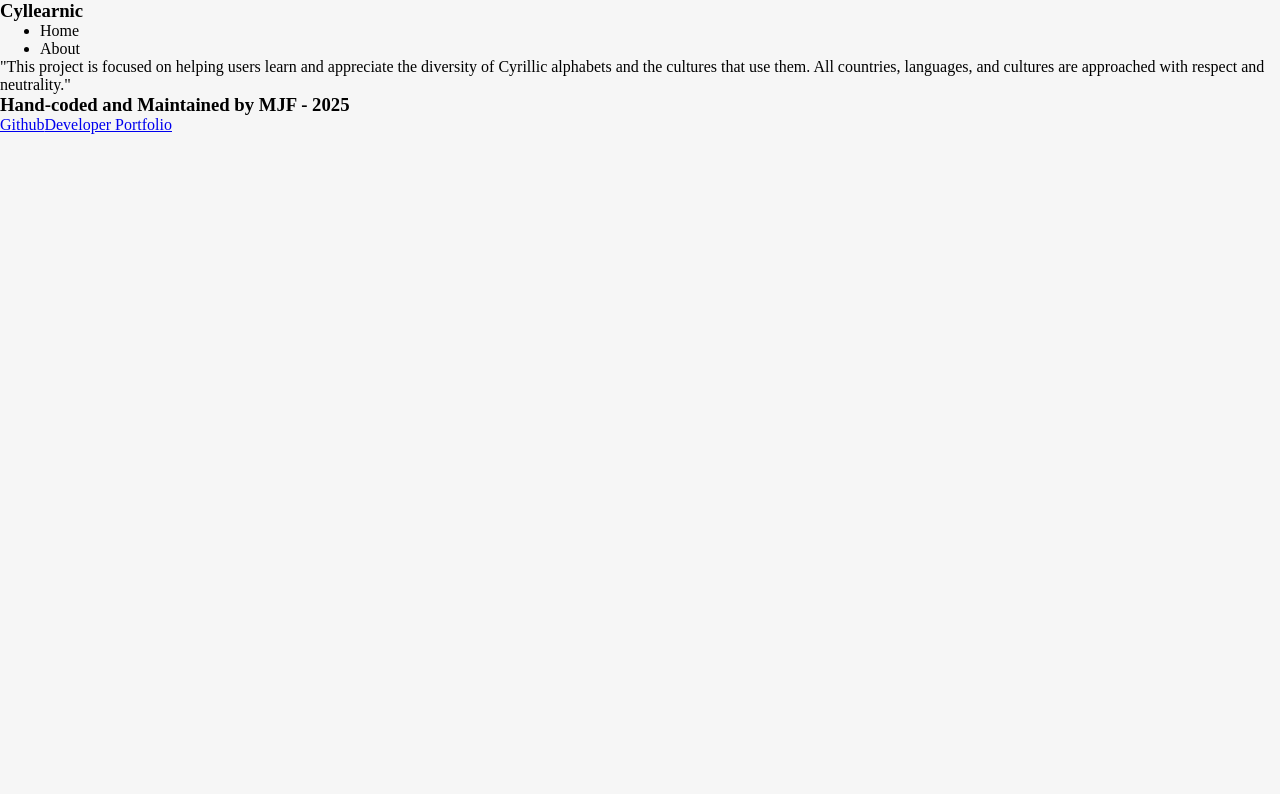
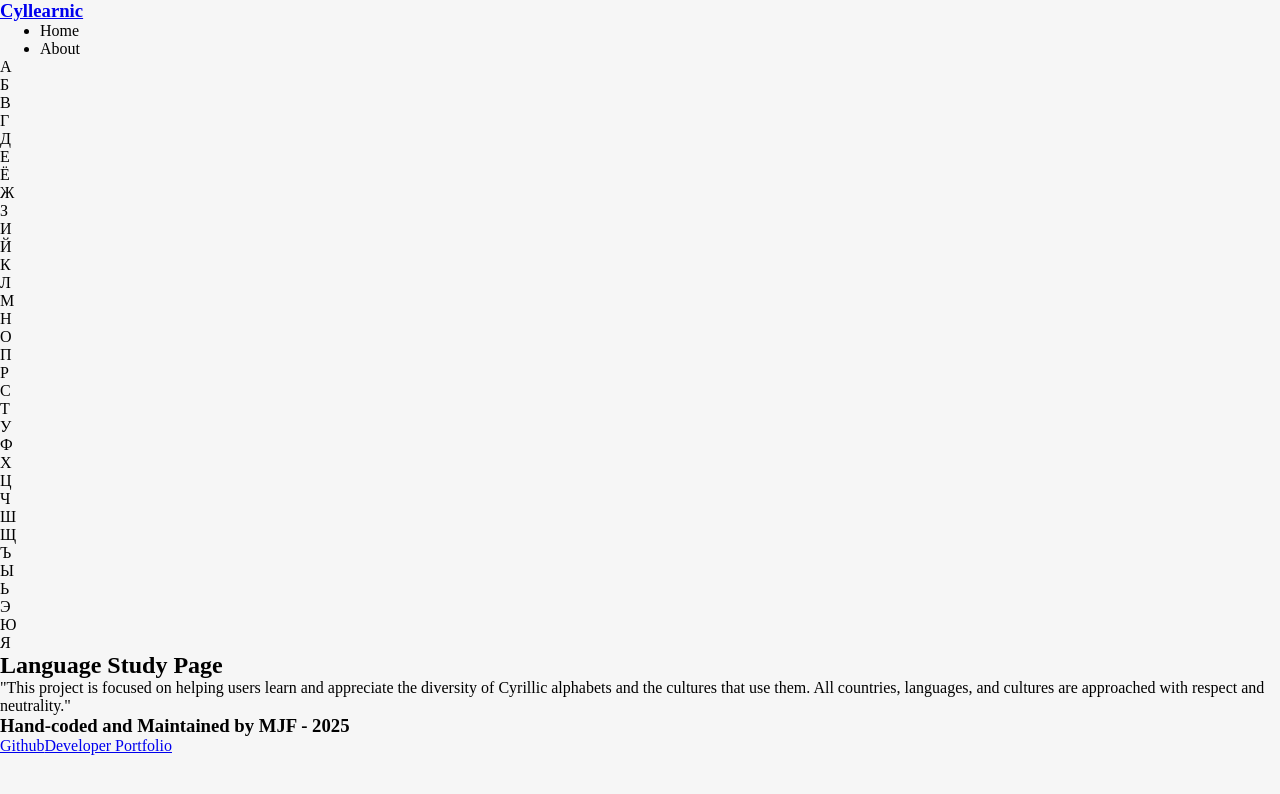
Before and after one commit to mjfru/cyllearnic, a React (Vite) app: page /study/russian in a window 1280 px wide. Shown: the top 794 px of the page. Built offline with nearby package versions, Linux system fonts and the light colour scheme.

Commit message:
make major changes to the structure of project, implementing useParams for dynamic rendering

```diff
--- a/src/App.jsx
+++ b/src/App.jsx
@@ -1,8 +1,9 @@
 import { BrowserRouter as Router, Routes, Route } from "react-router-dom";
 
 import Header from "./components/Header";
-import Main from "./components/Main";
+import Home from "./components/Home";
 import Footer from "./components/Footer";
+import LanguageStudy from "./components/LanguageStudy";
 
 function App() {
 	return (
@@ -10,7 +11,8 @@ function App() {
 			<Router>
 				<Header />
 				<Routes>
-					<Route path="/" element={<Main />} />
+					<Route path="/" element={<Home />} />
+					<Route path="/study/:language" element={<LanguageStudy />} />
 				</Routes>
 				<Footer />
 			</Router>
--- a/src/components/Header.jsx
+++ b/src/components/Header.jsx
@@ -1,13 +1,18 @@
+import { Link } from "react-router-dom";
+
 const Header = () => {
 	return (
 		<div>
-			<h3>Cyllearnic</h3>
+			<Link to="/">
+				<h3 className="logo">Cyllearnic</h3>
+			</Link>
+
 			<nav className="nav-container">
-        <ul>
-          <li>Home</li>
-          <li>About</li>
-        </ul>
-      </nav>
+				<ul>
+					<li>Home</li>
+					<li>About</li>
+				</ul>
+			</nav>
 		</div>
 	);
 };
--- a/src/components/Main.jsx
+++ b/src/components/Home.jsx
@@ -1,3 +1,5 @@
+import { Link } from "react-router-dom";
+
 // import { russianCyrillic } from "../data/ru_cyrillic";
 
 const Main = () => {
@@ -6,11 +8,16 @@ const Main = () => {
 			<h1>Welcome to Cyllearnic</h1>
 			<h2>Choose your desired cyrillic alphabet to study:</h2>
 			<nav className="lang-select-container">
-				<button className="lang-nav-btn">Russian</button>
-				<button className="lang-nav-btn">Ukrainian</button>
-				<button className="lang-nav-btn">Bulgarian</button>
+				<Link to="/study/russian">
+					<button className="lang-nav-btn">Russian</button>
+				</Link>
+				<Link to="/study/ukrainian">
+					<button className="lang-nav-btn">Ukrainian</button>
+				</Link>
+
+				{/* <button className="lang-nav-btn">Bulgarian</button>
 				<button className="lang-nav-btn">Mongolian</button>
-				<button className="lang-nav-btn">Serbo-Croatian</button>
+				<button className="lang-nav-btn">Serbo-Croatian</button> */}
 			</nav>
 			{/* {russianCyrillic.map((letter) => {
 				const { letterUpper, letterLower } = letter;
--- /dev/null
+++ b/src/components/LanguageStudy.jsx
@@ -0,0 +1,24 @@
+import { useParams } from "react-router-dom";
+import { russianCyrillic } from "../data/ru_cyrillic";
+
+const datasets = {
+	russian: russianCyrillic,
+};
+
+const LanguageStudy = () => {
+	// Returns an object of key/value pairs of the dynamic params from the current URL that were matched by the <Route path>.
+  // /:language becomes the key, whatever the selection is becomes the value. ie. {language: 'ukrainian'}
+	// console.log(useParams());
+	const { language } = useParams();
+	const selectedLanguage = datasets[language];
+	return (
+		<>
+			{selectedLanguage.map((letter) => {
+				return <p>{letter.letterUpper}</p>;
+			})}
+			<h2>Language Study Page</h2>
+		</>
+	);
+};
+
+export default LanguageStudy;
--- a/src/components/LetterCard.jsx
+++ b/src/components/LetterCard.jsx
@@ -0,0 +1,5 @@
+const LetterCard = () => {
+	return <h3>Letter Card</h3>;
+};
+
+export default LetterCard;
```
Also changed, not shown: src/components/Language.jsx (deleted).
